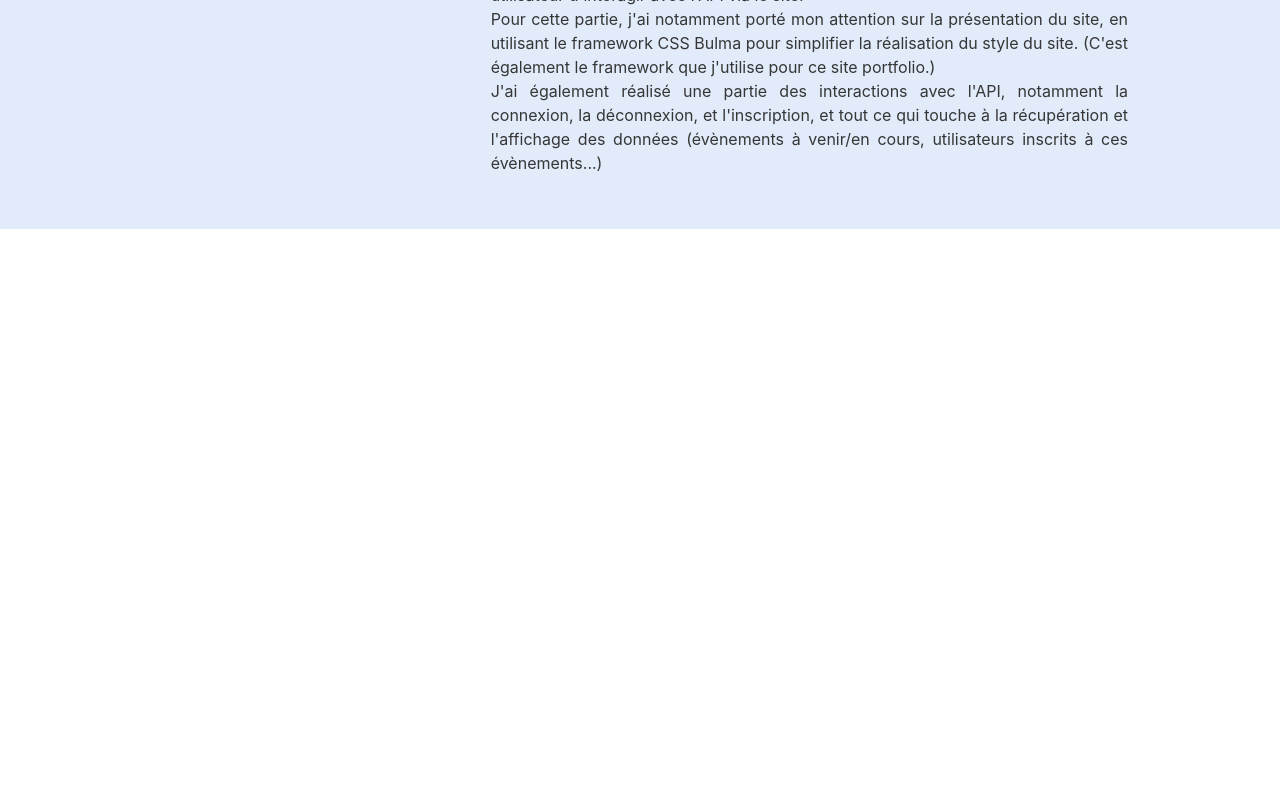
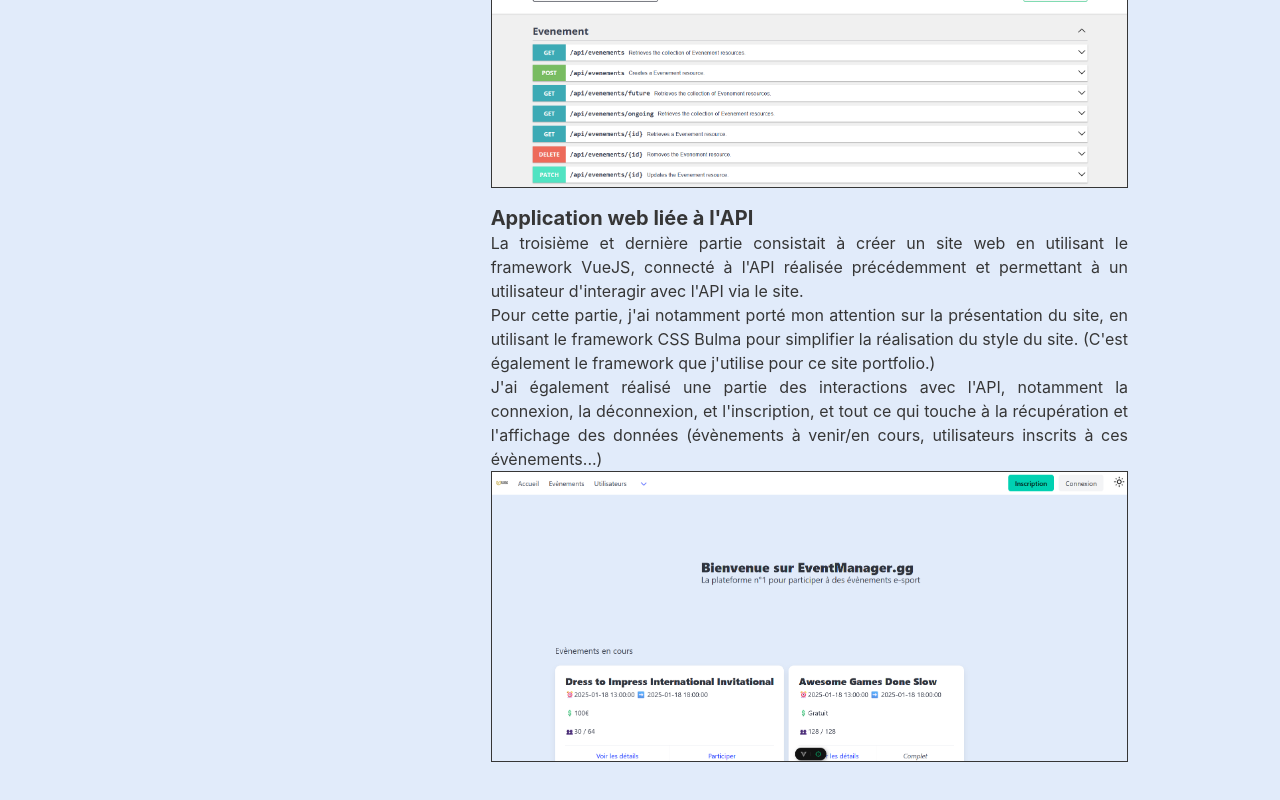
Before and after one commit to ivelter/portfolio, a Vue app: page /projets/eventmanager in a window 1280 px wide. Shown: the part 638-1438 px from the top of the page. Before the commit the page ends 867 px from the top, so only its background shows below. Built offline with nearby package versions, Linux system fonts and the light colour scheme.

Commit message:
🎥Added images to one of the projects

```diff
--- a/src/views/projects/Project_EventManager.vue
+++ b/src/views/projects/Project_EventManager.vue
@@ -63,6 +63,7 @@ const competences: AccordionItem[] = [
           Le tout est automatiquement stocké dans une base de données quelconque à l'aide de
           Doctrine.
         </p>
+        <img src="/img/projects/eventmanager/api.png" alt="api screenshot">
 
         <p class="subtitle mt-3">Application web liée à l'API</p>
         <p>
@@ -80,6 +81,8 @@ const competences: AccordionItem[] = [
           déconnexion, et l'inscription, et tout ce qui touche à la récupération et l'affichage des
           données (évènements à venir/en cours, utilisateurs inscrits à ces évènements...)
         </p>
+        <img src="/img/projects/eventmanager/front.png" alt="front screenshot">
+
       </div>
     </div>
   </div>
@@ -112,6 +115,12 @@ const competences: AccordionItem[] = [
   color: var(--primary-text-color);
 }
 
+.project-container img {
+  border-style: solid;
+  border-color: var(--primary-text-color);
+  border-width: 1px;
+}
+
 .subtitle {
   margin-bottom: 0;
   font-weight: bold;
```
Also changed, not shown: public/img/projects/eventmanager/api.png (added), public/img/projects/eventmanager/front.png (added).
